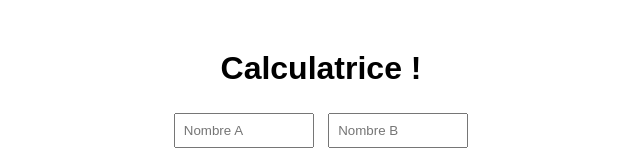
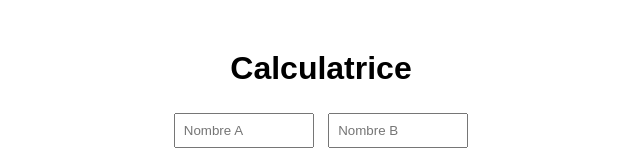
Before and after one commit to mahedes/mds-b3dev-2526-calculator-ci, a website: page index.html in a window 1280 px wide. Shown: the top 156 px of the page, without its empty margins (319-959 px from the left). Drawn offline with Linux system fonts and the light colour scheme.

Commit message:
add cicd2.html

```diff
--- a/index.html
+++ b/index.html
@@ -6,7 +6,7 @@
   <link rel="stylesheet" href="style.css" />
 </head>
 <body>
-  <h1>Calculatrice !</h1>
+  <h1>Calculatrice</h1>
 
   <input type="number" id="a" placeholder="Nombre A" />
   <input type="number" id="b" placeholder="Nombre B" />
```
Also changed, not shown: .github/workflows/cicd.yml.
